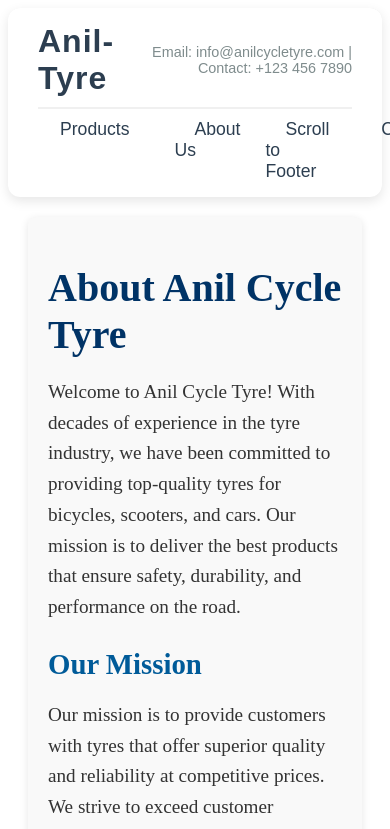
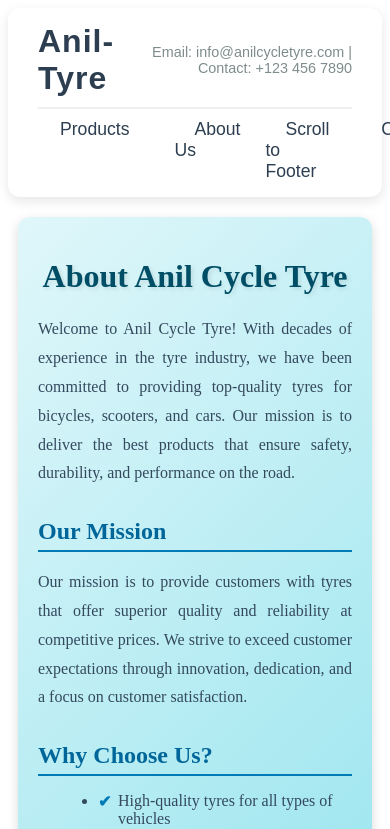
Before and after one commit to aniketbelekar/Tyres, a React (Vite) app: page /about in a window 390 px wide. Shown: the top 829 px of the page. Built offline with nearby package versions, Linux system fonts and the light colour scheme.

Commit message:
Contact page added properly

```diff
--- a/src/App.jsx
+++ b/src/App.jsx
@@ -19,12 +19,12 @@
         <Route path="/" element={<Home />} />
         <Route path="/products" element={<Product />} />
         <Route path="/about" element={<AboutUs />} />
+        <Route path="/contact" element={<ContactUs />} />
       </Routes>
       <Services />
       <Brands />
       <ExperienceAndClients />
       <Testimonials />
-      <ContactUs />
       <Footer />
     </Router>
   );
--- a/src/Components/Aboutus.css
+++ b/src/Components/Aboutus.css
@@ -1,37 +1,95 @@
 .about-us-container {
-    padding: 20px;
-    background-color: #f9f9f9;
-    color: #333;
-    border-radius: 8px;
-    margin: 20px;
-    box-shadow: 0 2px 8px rgba(0, 0, 0, 0.1);
+    padding: 30px;
+    background: linear-gradient(135deg, #e0f7fa 0%, #80deea 100%);
+    color: #2c3e50;
+    border-radius: 12px;
+    margin: 30px auto;
+    max-width: 1200px;
+    box-shadow: 0 4px 12px rgba(0, 0, 0, 0.15);
+    transition: transform 0.3s ease-in-out;
+  }
+
+  .about-us-container:hover {
+    transform: scale(1.02);
   }
 
   .about-us-container h1 {
-    font-size: 2.5em;
-    color: #003366;
-    margin-bottom: 15px;
+    font-size: 3em;
+    color: #004d66;
+    margin-bottom: 20px;
+    text-shadow: 2px 2px 4px rgba(0, 0, 0, 0.1);
+    text-align: center;
   }
 
   .about-us-container h2 {
-    font-size: 1.8em;
-    color: #005b99;
-    margin-top: 25px;
-    margin-bottom: 10px;
+    font-size: 2em;
+    color: #006699;
+    margin-top: 30px;
+    margin-bottom: 15px;
+    border-bottom: 2px solid #007bb5;
+    padding-bottom: 5px;
   }
 
   .about-us-container p {
     font-size: 1.2em;
-    line-height: 1.6;
-    margin-bottom: 15px;
+    line-height: 1.8;
+    margin-bottom: 20px;
+    text-align: justify;
+    color: #34495e;
   }
 
   .about-us-container ul {
     font-size: 1.2em;
     margin-left: 20px;
-    margin-bottom: 15px;
+    margin-bottom: 20px;
+    color: #34495e;
   }
 
   .about-us-container li {
     margin-bottom: 10px;
+    position: relative;
+    padding-left: 20px;
   }
+
+  .about-us-container li::before {
+    content: '✔';
+    position: absolute;
+    left: 0;
+    color: #007bb5;
+    font-weight: bold;
+  }
+
+  @media (max-width: 768px) {
+    .about-us-container {
+      padding: 20px;
+      margin: 20px 10px;
+    }
+
+    .about-us-container h1 {
+      font-size: 2.5em;
+    }
+
+    .about-us-container h2 {
+      font-size: 1.8em;
+    }
+
+    .about-us-container p,
+    .about-us-container ul {
+      font-size: 1.1em;
+    }
+  }
+
+  @media (max-width: 480px) {
+    .about-us-container h1 {
+      font-size: 2em;
+    }
+
+    .about-us-container h2 {
+      font-size: 1.5em;
+    }
+
+    .about-us-container p,
+    .about-us-container ul {
+      font-size: 1em;
+    }
+  }
--- a/src/Components/Navbar.jsx
+++ b/src/Components/Navbar.jsx
@@ -29,9 +29,9 @@
         <ul className="navbar-links">
           <li><Link to="/">Home</Link></li>
           <li><Link to="/products">Products</Link></li>
-          <li><Link to="/about">About Us</Link></li> {/* Navigate to About Us page */}
-          <li><a href="/" onClick={handleFooterClick}>Scroll to Footer</a></li> {/* Scroll to Footer link */}
-          <li><Link to="/contact">Contact</Link></li>
+          <li><Link to="/about">About Us</Link></li>
+          <li><a href="/" onClick={handleFooterClick}>Scroll to Footer</a></li>
+          <li><Link to="/contact">Contact</Link></li> {/* Updated path */}
         </ul>
       </div>
     </nav>
```
Also changed, not shown: src/Components/Contactus.css (added, +83 -0 lines), src/Components/Contactus.jsx (added, +77 -0 lines).
